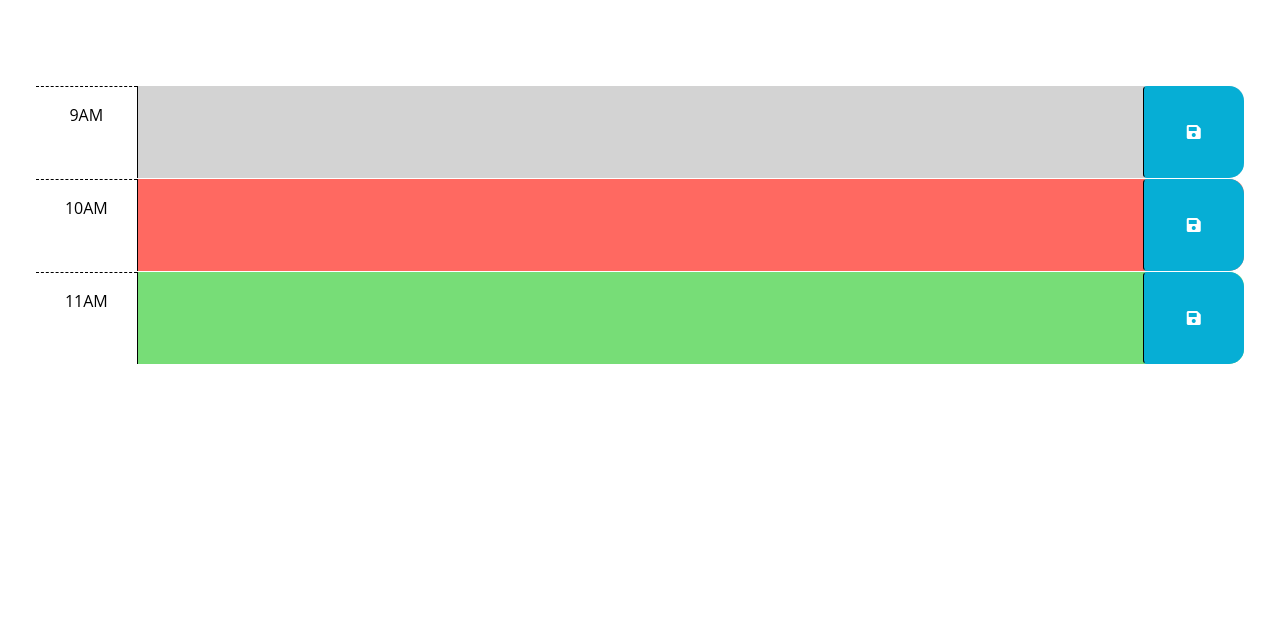
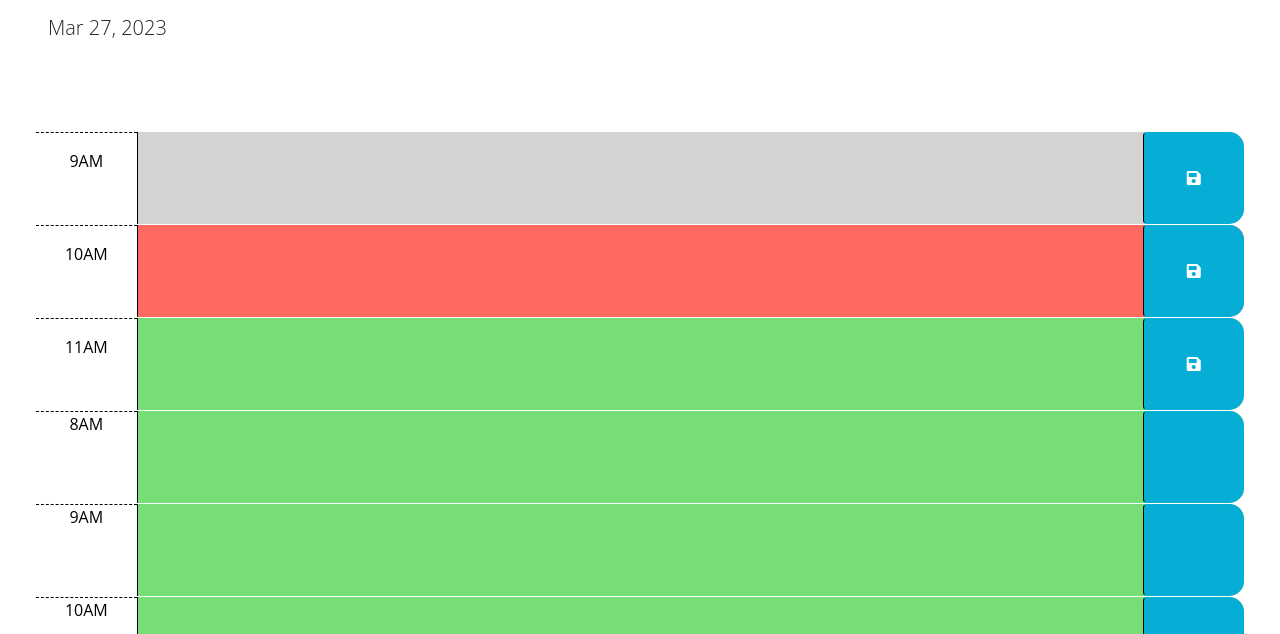
Before and after one commit to melkel73/challenge5-Day-Planner, a plain HTML site: page index.html in a window 1280 px wide. Shown: the part 166-800 px from the top of the page. Drawn offline with nearby package versions, Linux system fonts and the light colour scheme; files that its build step writes are made by us from their sources.

Commit message:
changes made

```diff
--- /dev/null
+++ b/Assets/js/script.js
@@ -0,0 +1,77 @@
+// Wrap all code that interacts with the DOM in a call to jQuery to ensure that
+// the code isn't run until the browser has finished rendering all the elements
+// in the html.
+var today = dayjs();
+var curhour = dayjs().format('hh');
+
+var dateEl = document.getElementById("#currentDay");
+var mainEl = $('#main');
+var period = "AM";
+var timeslots = [8,9,10,11,12,13,14,15,16,17];
+
+
+$("#currentDay").text(today.format('MMM D, YYYY'));
+console.log(curhour);
+
+for (i = 0; i < 10; i++) {
+  if (i < 4) {  period = "AM"} else {period = "PM"};
+  var newslot = $('<div>');
+  var newslot2 = $('<div>');
+  var newtext = $('<textarea>');
+  var newBtn = $('<button>');
+  var newI = $('<i>');
+
+  if (curhour > timeslots[i]) {
+    newslot.attr('class','row time-block-past');
+
+  }
+  else if (curhour == timeslots[i]) {
+    newslot.attr('class','row time-block-present');
+   }
+   else if (curhour < timeslots[i]) {
+    newslot.attr('class','row time-block future');
+   }
+  newslot.attr('id','hour-'+timeslots[i]);
+  newslot2.attr('class','col2 col-md-1 hour text-center py3');
+
+  newslot2.text(timeslots[i]+period);
+  newtext.attr('class','col-8 col-md-10 description');
+  newtext.attr('rows',3);
+  newBtn.attr('class','btn saveBtn col-2 col-md-1');
+  newBtn.attr('aria-label','save');
+
+  mainEl.append(newslot);
+  newslot.append(newslot2);
+  newslot.append(newtext);
+  newslot.append(newBtn);
+  newBtn.append(newI);
+}
+
+$(function () {
+//   <div id="hour-9" class="row time-block past">
+//   <div class="col-2 col-md-1 hour text-center py-3">9AM</div>
+//   <textarea class="col-8 col-md-10 description" rows="3"> </textarea>
+//   <button class="btn saveBtn col-2 col-md-1" aria-label="save">
+//     <i class="fas fa-save" aria-hidden="true"></i>
+//   </button>
+// </div>
+
+  // TODO: Add a listener for click events on the save button. This code should
+  // use the id in the containing time-block as a key to save the user input in
+  // local storage. HINT: What does `this` reference in the click listener
+  // function? How can DOM traversal be used to get the "hour-x" id of the
+  // time-block containing the button that was clicked? How might the id be
+  // useful when saving the description in local storage?
+  //
+  // TODO: Add code to apply the past, present, or future class to each time
+  // block by comparing the id to the current hour. HINTS: How can the id
+  // attribute of each time-block be used to conditionally add or remove the
+  // past, present, and future classes? How can Day.js be used to get the
+  // current hour in 24-hour time?
+  //
+  // TODO: Add code to get any user input that was saved in localStorage and set
+  // the values of the corresponding textarea elements. HINT: How can the id
+  // attribute of each time-block be used to do this?
+  //
+  // TODO: Add code to display the current date in the header of the page.
+});
--- a/index.html
+++ b/index.html
@@ -20,7 +20,7 @@
       href="https://fonts.googleapis.com/css2?family=Fira+Sans:wght@400;700&display=swap"
       rel="stylesheet"
     />
-    <link rel="stylesheet" href="style.css" />
+    <link rel="stylesheet" href="/challenge5-Day-Planner/Assets/css/style.css" />
     <title>Work Day Scheduler</title>
   </head>
 
@@ -30,7 +30,7 @@
       <p class="lead">A simple calendar app for scheduling your work day</p>
       <p id="currentDay" class="lead"></p>
     </header>
-    <div class="container-fluid px-5">
+    <div id="main" class="container-fluid px-5">
       <!-- Use class for "past", "present", and "future" to apply styles to the
         time-block divs accordingly. The javascript will need to do this by
         adding/removing these classes on each div by comparing the hour in the
@@ -74,6 +74,6 @@
     integrity="sha256-iu/zLUB+QgISXBLCW/mcDi/rnf4m4uEDO0wauy76x7U="
     crossorigin="anonymous"></script>
 
-    <script src="script.js"></script>
+    <script src="/challenge5-Day-Planner/Assets/js/script.js"></script>
   </body>
 </html>
```
Also changed, not shown: Assets/script.js (deleted, +0 -23 lines), 1 other file.
